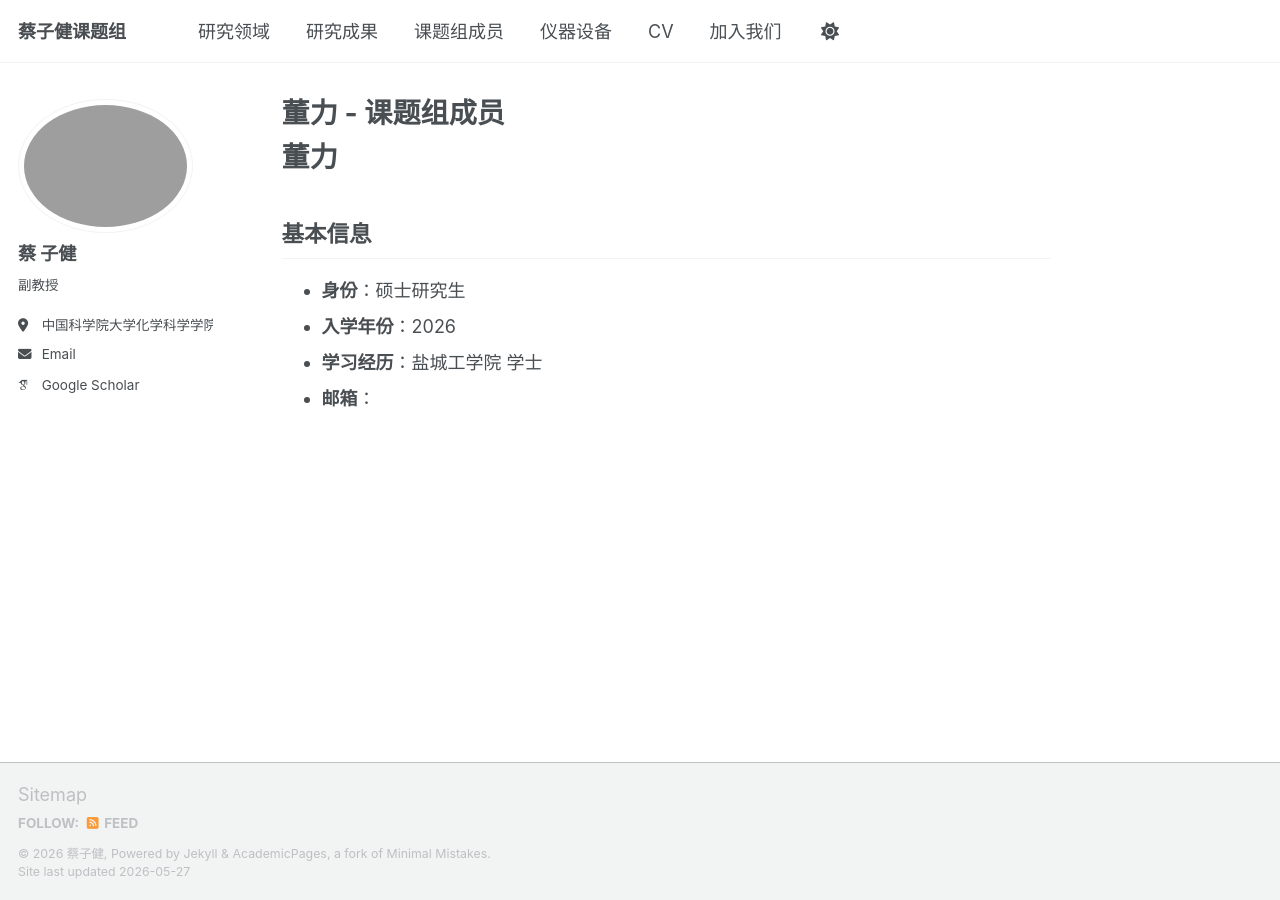
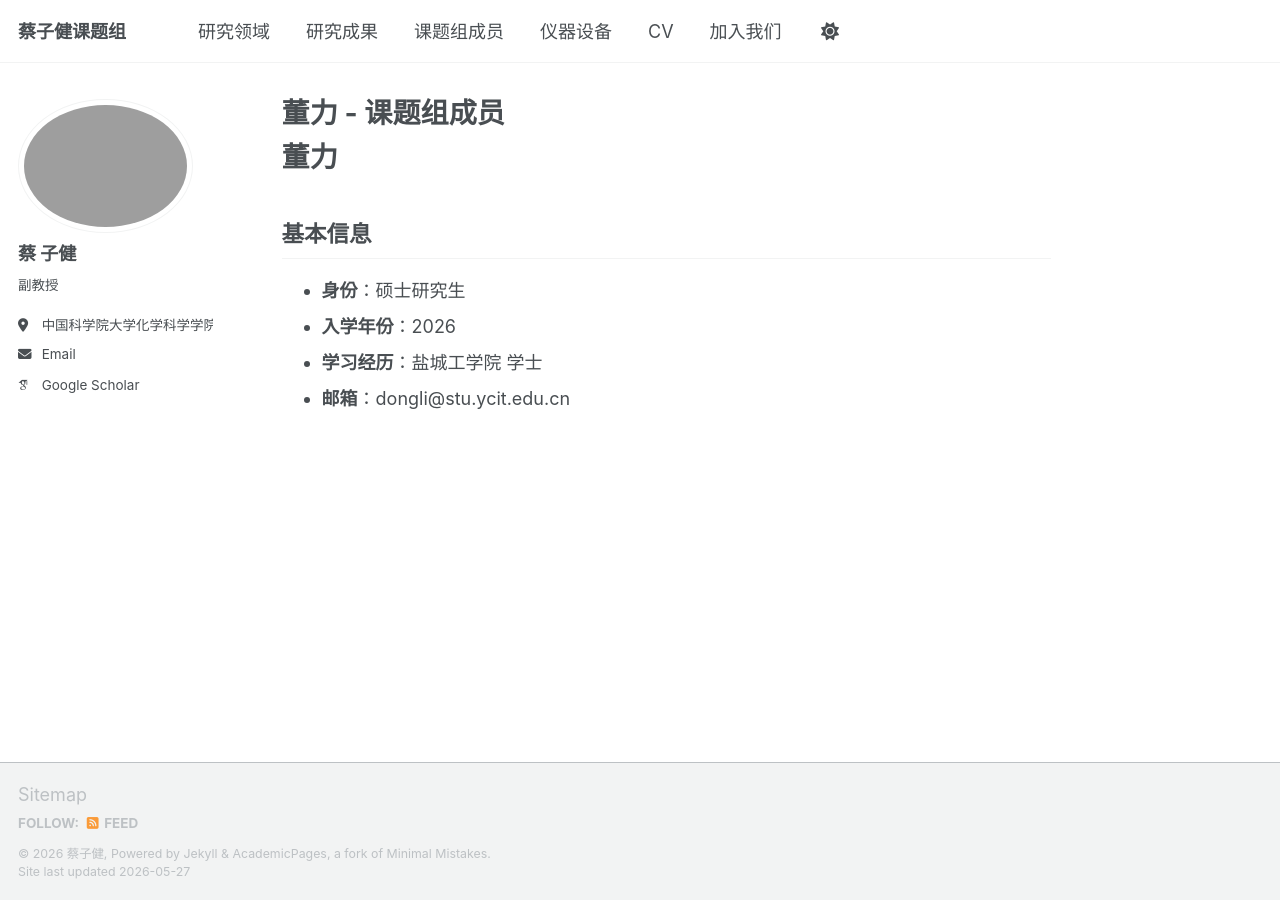
Before and after one commit to zcgroup2026/Website-ZC---public, a Jekyll site: the page built from _pages/members/dong-li.md, in a window 1280 px wide. Built offline with Jekyll 4.4.1, drawn with Linux system fonts in a browser that asks for light colours; some web fonts are replaced; a script bundle is joined from its source files by our own code; library files that are not in the unit come from our copies.

Commit message:
更新内容

```diff
--- a/_pages/members/dong-li.md
+++ b/_pages/members/dong-li.md
@@ -11,4 +11,4 @@ author_profile: true
 - **身份**：硕士研究生
 - **入学年份**：2026
 - **学习经历**：盐城工学院 学士
-- **邮箱**：
+- **邮箱**：dongli@stu.ycit.edu.cn
```
